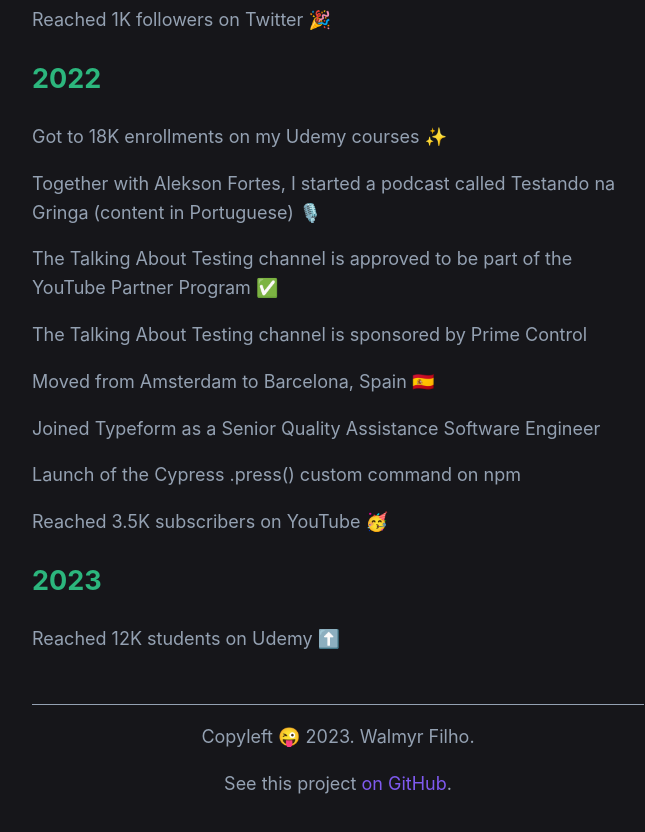
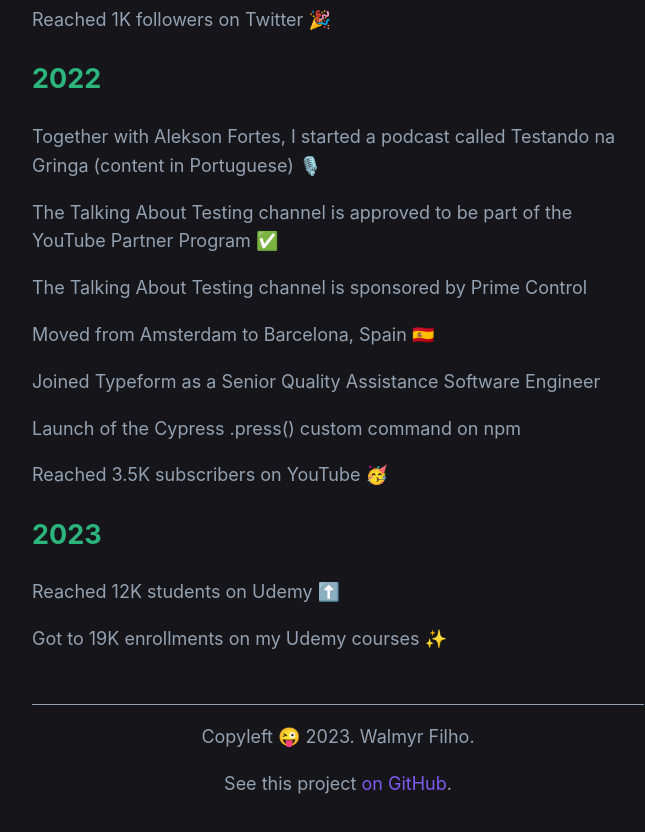
Before and after one commit to wlsf82/walmyr-nextjs, a Next.js app: page / in a window 1280 px wide. Shown: the part 2780-3612 px from the top of the page, without its empty margins (302-947 px from the left). Built offline with nearby package versions, Linux system fonts and the light colour scheme.

Commit message:
Update timeline with new event

```diff
--- a/components/timeline.js
+++ b/components/timeline.js
@@ -95,7 +95,6 @@
   {
     year: '2022',
     events: [
-      'Got to 18K enrollments on my Udemy courses ✨',
       'Together with Alekson Fortes, I started a podcast called Testando na Gringa (content in Portuguese) 🎙️',
       'The Talking About Testing channel is approved to be part of the YouTube Partner Program ✅',
       'The Talking About Testing channel is sponsored by Prime Control',
@@ -107,7 +106,10 @@
   },
   {
     year: '2023',
-    events: ['Reached 12K students on Udemy ⬆️']
+    events: [
+      'Reached 12K students on Udemy ⬆️',
+      'Got to 19K enrollments on my Udemy courses ✨',
+    ]
   },
 ]
 
```
